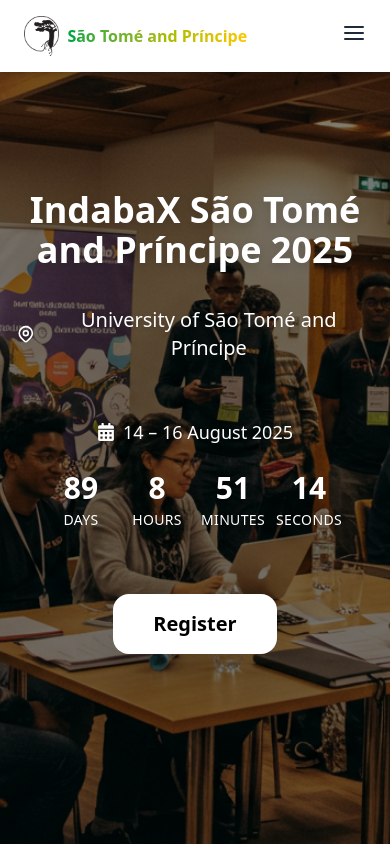
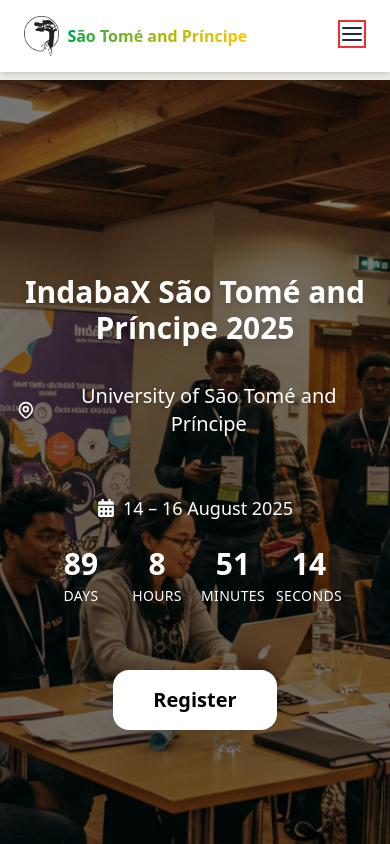
Before and after one commit to MOSOBELULU/indabaX, a React (Vite) app: page / in a window 390 px wide. Shown: the top 844 px of the page. Built offline with nearby package versions, Linux system fonts and the light colour scheme.

Commit message:
wip- navBar responsiveness

```diff
--- a/src/App.jsx
+++ b/src/App.jsx
@@ -17,7 +17,7 @@ import "slick-carousel/slick/slick-theme.css";
 
 export default function App() {
   return (
-    <>
+    <div className="pt-20">
       <NavBar />
       <Routes>
         <Route path='/' element={<Home/>}/>
@@ -37,6 +37,6 @@ export default function App() {
       </Routes>
 
       <Footer />
-    </>
+    </div>
   );
 }
--- a/src/components/Hero.jsx
+++ b/src/components/Hero.jsx
@@ -14,7 +14,7 @@ export default function Hero() {
 
       <div className="relative z-10 flex flex-col items-center justify-center min-h-screen px-4 md:px-8 py-23 text-center">
         <div className="max-w-4xl w-full space-y-6">
-          <h1 className="text-white text-4xl md:text-6xl font-extrabold drop-shadow-lg mb-4">
+          <h1 className="text-white text-3xl md:text-6xl font-extrabold drop-shadow-lg mb-4">
             IndabaX São Tomé and Príncipe 2025
           </h1>
 
--- a/src/index.css
+++ b/src/index.css
@@ -2,7 +2,7 @@
 
 
 :root {
-  font-family: system-ui, Avenir, Helvetica, Arial, sans-serif;
+  /* font-family: system-ui, Avenir, Helvetica, Arial, sans-serif; */
   line-height: 1.5;
   font-weight: 400;
 
--- a/src/layout/NavBar.jsx
+++ b/src/layout/NavBar.jsx
@@ -53,14 +53,14 @@ export default function NavBar() {
         </nav>
 
         <div className="md:hidden">
-          <button onClick={toggleMenu} className="text-2xl text-gray-800">
+          <button onClick={toggleMenu} className="text-2xl text-gray-800 border-2 border-red-500">
             {isOpen ? <FiX /> : <FiMenu />}
           </button>
         </div>
       </div>
 
       {isOpen && (
-        <nav className="md:hidden bg-white shadow-md px-6 pb-4">
+  <nav className="md:hidden bg-white shadow-md px-6 pb-4 absolute top-full left-0 w-full z-40">
     <ul className="flex flex-col gap-3 text-gray-800 font-semibold text-base">
       {navItems.map((item) => (
         <li key={item.path}>
@@ -80,6 +80,7 @@ export default function NavBar() {
     </ul>
   </nav>
 )}
+
     </header>
   );
 }
```
Lines whose indentation alone changed are shown as unchanged.
